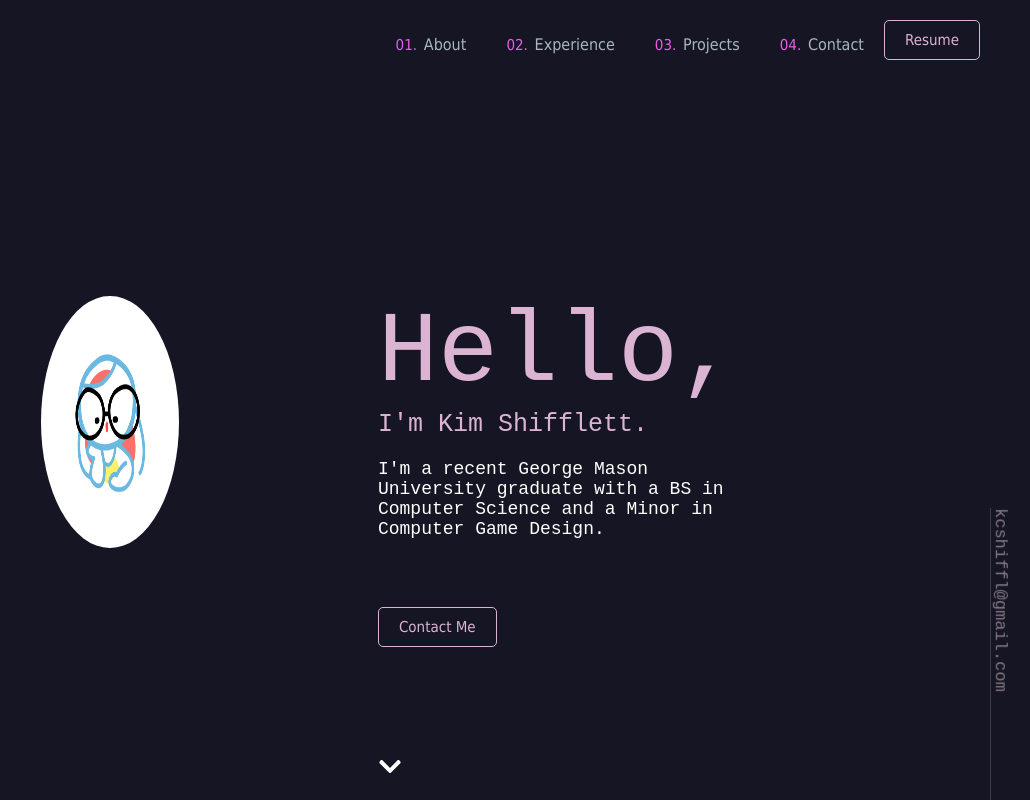
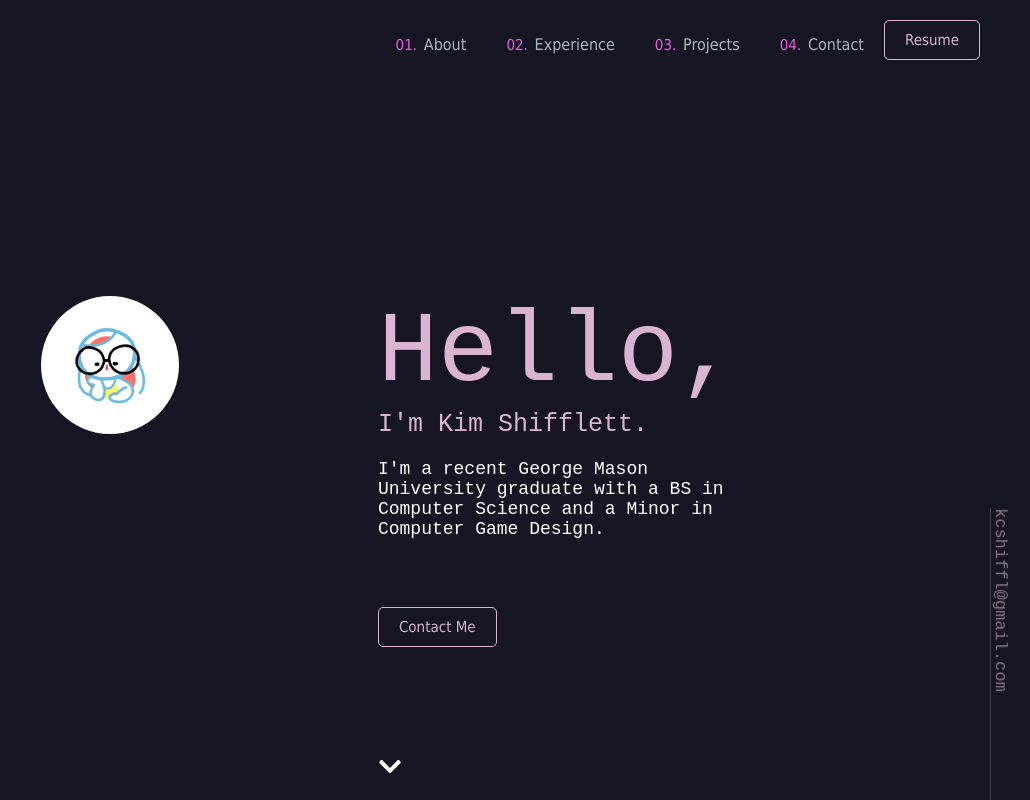
Before and after one commit to kcshiffl/kcshifflcom, a React (Create React App) app: page / in a window 1280 px wide. Shown: the top 800 px of the page, without its empty margins (250-1280 px from the left). Built offline with nearby package versions, Linux system fonts and the light colour scheme.

Commit message:
Fixed scaling issues with homepage logo

```diff
--- a/src/components/Home/TitleCard.js
+++ b/src/components/Home/TitleCard.js
@@ -3,7 +3,7 @@ import logo from '../images/Me_Icon.png';
 const TitleCard = () => {
   return (
     <div className='title-card'>
-      <img className='logo-display' src={logo} absolute width='50%' absolute height='50%'/>
+      <img className='logo-display' src={logo} />
     </div>
   )
 }
--- a/src/index.css
+++ b/src/index.css
@@ -212,17 +212,18 @@ html {
 .title-card {
   /* border: 1px solid steelblue;*/
   /* background-color: #1e1c30; */
-  border-radius: 25%;
   flex: 1; /* additionally, equal width */
   padding: 1em;
   font-size: 30px;
   color: white;
+  border-radius: 50%;
   font-family: 'Courier New', monospace;
 }
 
 
 .logo-display {
   margin: 25% 25%;
+  max-width: 50%;
   border-radius: 50%;
 }
 
```
